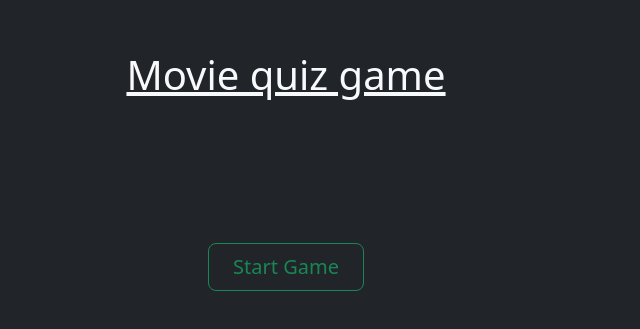
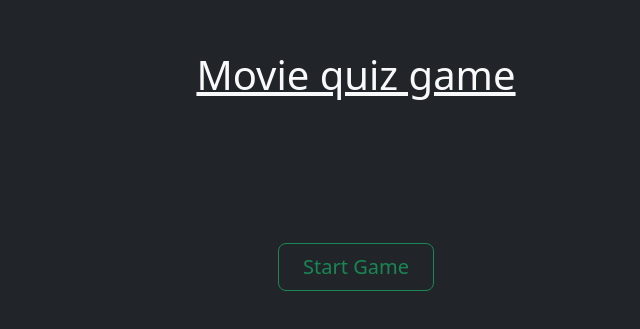
Before and after one commit to furiax/Quiz-Game-in-JS, a plain HTML site: page index.html in a window 1280 px wide. Shown: the part 229-558 px from the top of the page, without its empty margins (284-924 px from the left). Drawn offline with nearby package versions, Linux system fonts and the light colour scheme.

Commit message:
removed marging and padding so page centers as intended

```diff
--- a/index.html
+++ b/index.html
@@ -13,7 +13,7 @@
     <title>Quiz game</title>
   </head>
   <body class="bg-dark text-light">
-    <div class="container d-flex flex-column justify-content-center align-items-center text-center vh-100 m-0 p-1">
+    <div class="container d-flex flex-column justify-content-center align-items-center text-center vh-100 ">
       <div id="quiz-container"></div>
       <div id="scoreResult" class="fs-1 text-warning"></div>
     </div>
```
